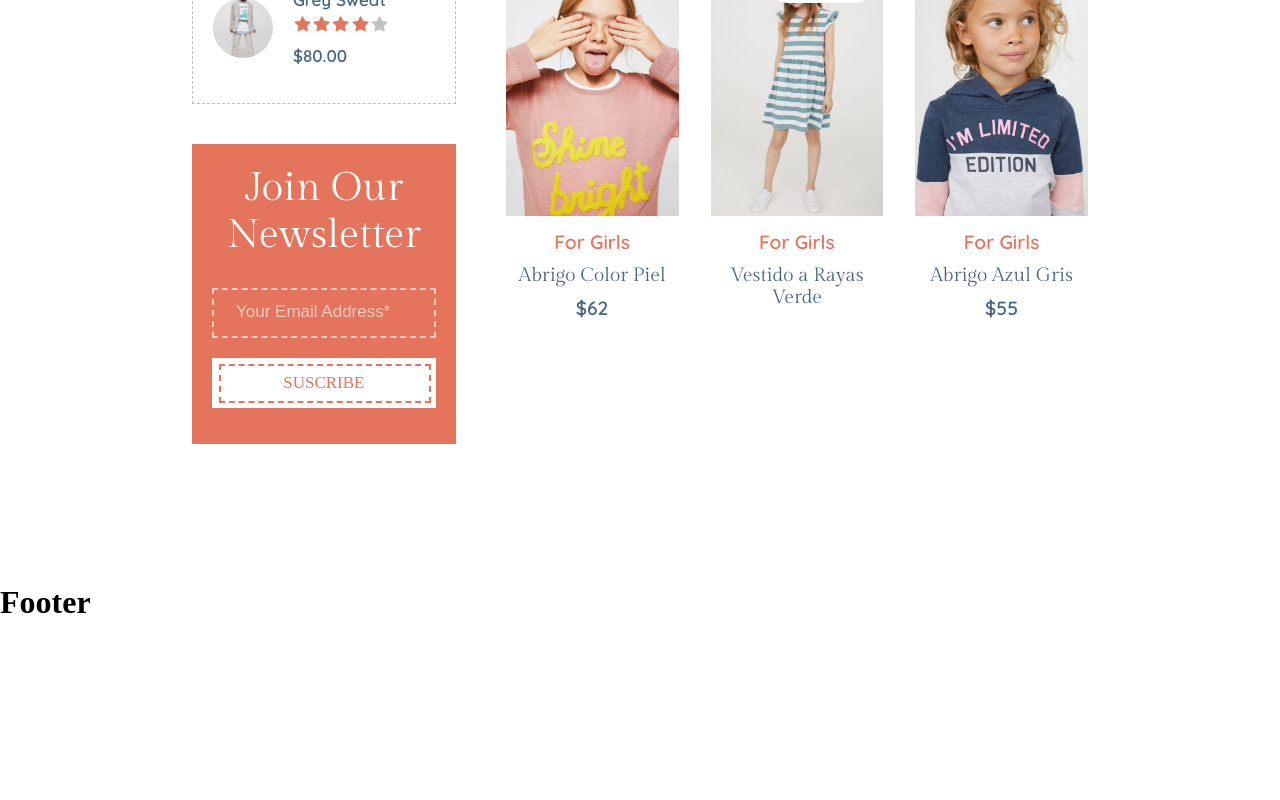
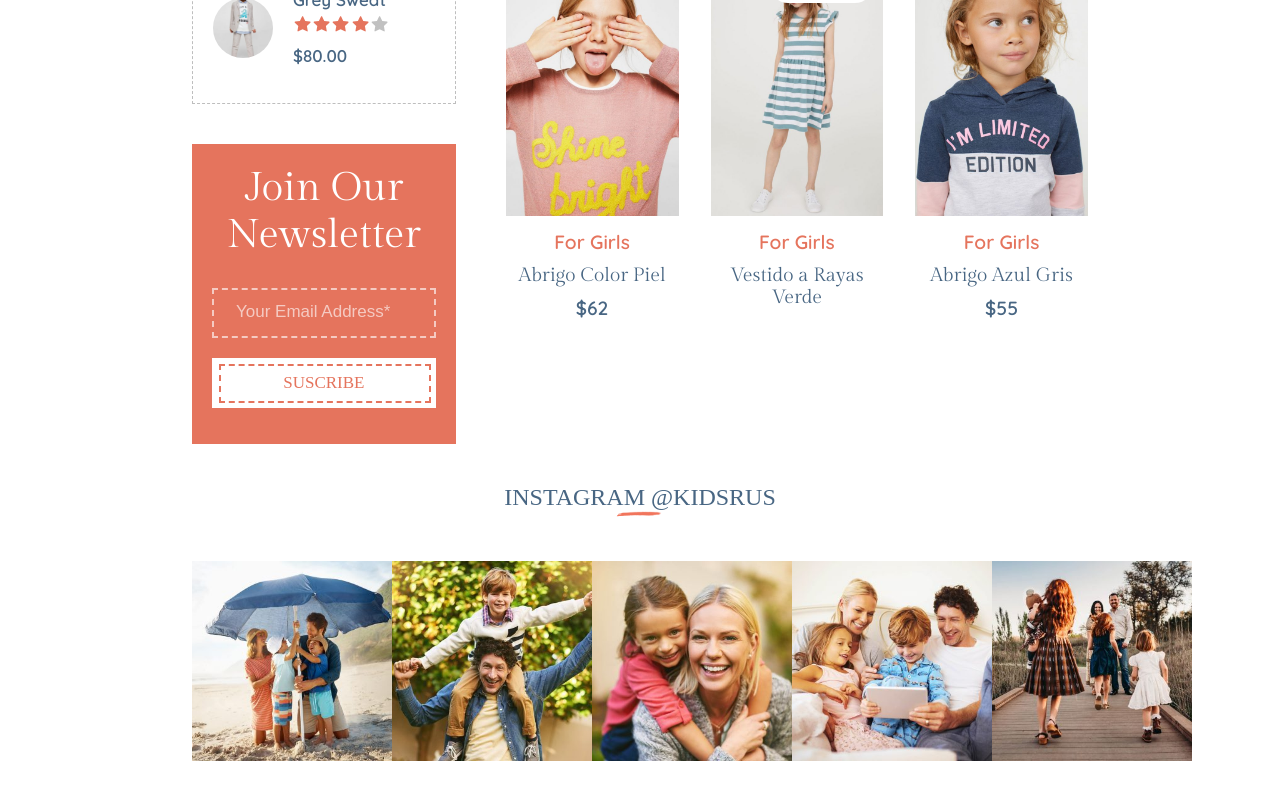
Before and after one commit to EndYou01/BB_Digital_Chile, a React (Vite) app: page / in a window 1280 px wide. Shown: the part 2159-2959 px from the top of the page. Before the commit the page ends 2780 px from the top, so only its background shows below. Built offline with nearby package versions, Linux system fonts and the light colour scheme; a web font is replaced by a local one.

Commit message:
Creando seccion InstaKidsrUs

```diff
--- a/src/components/footer/Footer.jsx
+++ b/src/components/footer/Footer.jsx
@@ -1,11 +1,10 @@
 
 
 const Footer = () => {
-  return (
-    <div>
-        <h1>Footer</h1>
-    </div>
-  )
+	return (
+		<footer className="footer">
+		</footer>
+	)
 }
 
 export default Footer
--- /dev/null
+++ b/src/components/instaKidsrUs/InstaKidsrUs.jsx
@@ -0,0 +1,39 @@
+
+
+import React from 'react'
+
+
+
+
+const InstaKidsrUs = () => {
+
+    const arrayOfImages = [
+        'src/assets/main/87339849_530805007551424_292323017375800029_nlow.jpg',
+        'src/assets/main/87413583_2660130777540405_5722961474466513534_nlow.jpg',
+        'src/assets/main/85069033_185901059177965_6767010623440980864_nlow.jpg',
+        'src/assets/main/84981049_620107085435507_4260875787090681190_nlow.jpg',
+        'src/assets/main/85051426_2060664737412512_8458893884651247910_nlow.jpg'
+    ]
+
+
+    return (
+        <section className='container'>
+
+            <div className="instaKidsrUs">
+                <h2 className="navigation_button_active">Instagram @Kidsrus</h2>
+
+                <div className='instagram_images_container'>
+                    {arrayOfImages.map((element, index) => {
+                        return (
+                            <img className='instagram_image' src={element} alt={element} key={index} />
+                        )
+                    })}
+                </div>
+
+
+            </div>
+        </section>
+    )
+}
+
+export default InstaKidsrUs
--- a/src/pages/IndexPage.jsx
+++ b/src/pages/IndexPage.jsx
@@ -1,3 +1,4 @@
+import InstaKidsrUs from "../components/instaKidsrUs/InstaKidsrUs"
 import InitialSection from "../components/initSection/initialSection"
 import NewArrivals from "../components/newArrivals/NewArrivals"
 
@@ -8,6 +9,7 @@ const IndexPage = () => {
 		<div>
 			<InitialSection />
 			<NewArrivals />
+			<InstaKidsrUs/>
 		</div>
 	)
 }
--- /dev/null
+++ b/src/styles/components/footer/_footer.scss
@@ -0,0 +1,6 @@
+
+
+.footer{
+
+
+}
--- /dev/null
+++ b/src/styles/components/instaKidsrUs/_instaKidsrUs.scss
@@ -0,0 +1,17 @@
+
+.instaKidsrUs{
+    h2{
+        text-align: center;
+        padding-bottom: 10px;
+    }
+}
+
+.instagram_images_container{
+    display: flex;
+    justify-content: space-around;
+    margin: 40px 0 80px 0;
+}
+
+.instagram_image{
+    width: 200px;
+}
--- a/src/styles/components/newArrivals/_newArrivals.scss
+++ b/src/styles/components/newArrivals/_newArrivals.scss
@@ -1,6 +1,6 @@
 .newArrivals {
 
-    margin: 100px 0;
+    margin: 100px 0 0 0;
 
     h2 {
         text-align: center;
--- a/src/styles/styles.scss
+++ b/src/styles/styles.scss
@@ -8,3 +8,5 @@
 @import './components/newArrivals/newArrivals';
 @import './components/newArrivals/ValoracionStar';
 @import './components/productList/productList';
+@import './components/footer/footer';
+@import './components/instaKidsrUs/instaKidsrUs';
```
